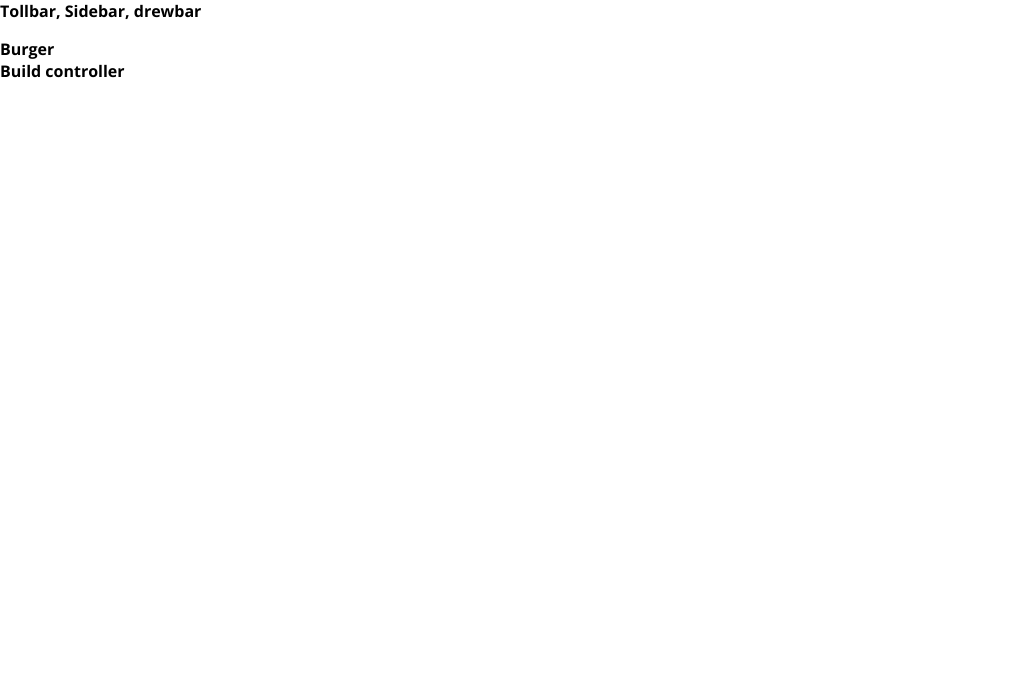
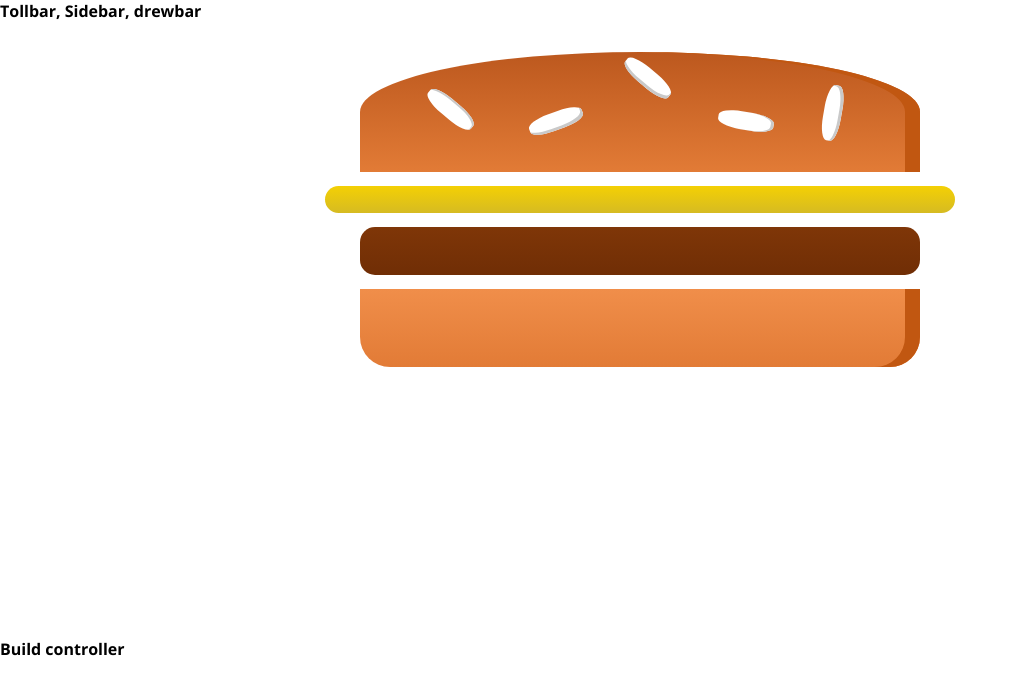
Before and after one commit to AharonIsraelCohen/react-burget-app, a React app: page / in a window 1280 px wide. Shown: the top 694 px of the page, without its empty margins (0-1018 px from the left). Built offline with nearby package versions, Linux system fonts and the light colour scheme.

Commit message:
WOWW we have a burger

```diff
--- /dev/null
+++ b/src/components/Burger/Burger.css
@@ -0,0 +1,30 @@
+.Burger {
+    width: 100%;
+    margin:  auto;
+    height: 250px;
+    overflow:  scroll;
+    text-align: center;
+    font-weight: bold;
+    font-size: 1.2rem;
+}
+
+@media (min-width: 500px) and (min-height: 400px) {
+    .Burger {
+        width: 350px;
+        height: 300px;
+    }
+}
+
+@media (min-width: 500px) and (min-height: 401px) {
+    .Burger {
+        width: 450px;
+        height: 400px;
+    }
+}
+
+@media (min-width: 1000px) and (min-height: 700px) {
+    .Burger {
+        width: 700px;
+        height: 600px;
+    }
+}
--- a/src/components/Burger/Burger.js
+++ b/src/components/Burger/Burger.js
@@ -0,0 +1,16 @@
+import React from 'react';
+import classes from './Burger.css'
+import BurgerIngredient from './BurgerIngredient/BurgerIngredient'
+
+const burger = (props) => {
+    return (
+        <div className={classes.Burger}>
+            <BurgerIngredient type="bread-top"></BurgerIngredient>
+            <BurgerIngredient type="cheese"></BurgerIngredient>
+            <BurgerIngredient type="meat"></BurgerIngredient>
+            <BurgerIngredient type="bread-bottom"></BurgerIngredient>
+        </div>
+    );
+}
+
+export default burger;
--- a/src/components/Burger/BurgerIngredient/BurgerIngredient.js
+++ b/src/components/Burger/BurgerIngredient/BurgerIngredient.js
@@ -1,6 +1,6 @@
 import React , {Component} from 'react';
 import PropTypes from 'prop-types';
-import classes from './burgerIngredient.css';
+import classes from './BurgerIngredient.css';
 
 
 class BurgerIngredient extends Component {
--- a/src/containers/BurgerBuilder/BurgerBuilder.js
+++ b/src/containers/BurgerBuilder/BurgerBuilder.js
@@ -1,11 +1,12 @@
 import React, {Component} from 'react';
 import Aux from '../../hoc/Auxe'
+import Burger from '../../components/Burger/Burger'
 
 class BurgerBuilder extends Component {
     render () {
         return (
             <Aux>
-                <div>Burger</div>
+                <Burger></Burger>
                 <div>Build controller</div>
             </Aux>
         );
```
